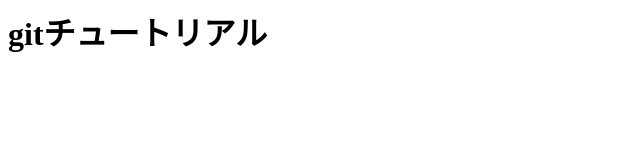
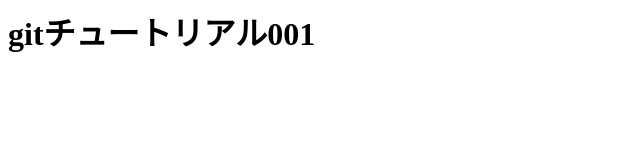
Before and after one commit to fujiwayo/git_tutorial, a plain HTML site: page index.html in a window 1280 px wide. Shown: the whole page, without its empty margins (0-640 px from the left). Drawn offline with Linux system fonts and the light colour scheme.

Commit message:
change hedder name

```diff
--- a/index.html
+++ b/index.html
@@ -1 +1 @@
-<h1>gitチュートリアル</h1>
+<h1>gitチュートリアル001</h1>
```
